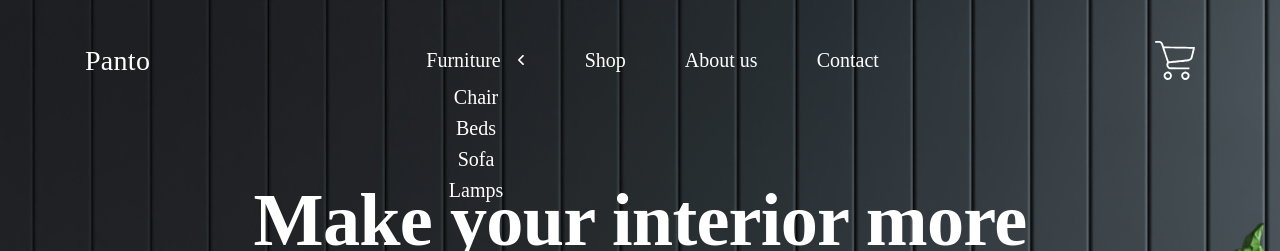
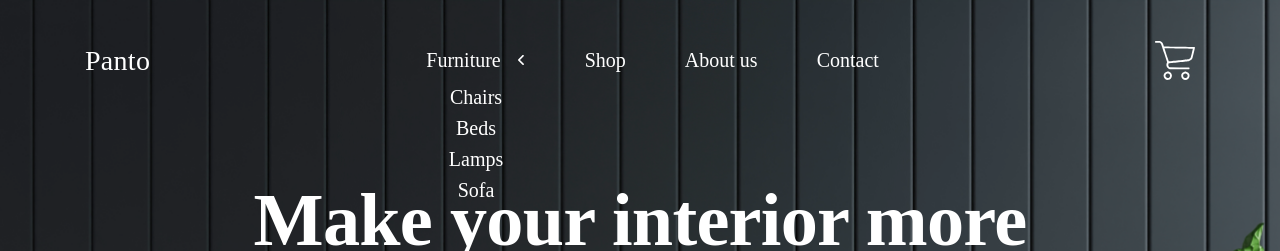
Before and after one commit to BohdanDidukh/furniture, a React (Create React App) app: page / in a window 1280 px wide. Both pictures are taken after a click on the element "Furniture". Shown: the top 251 px of the page. Built offline with nearby package versions, Linux system fonts and the light colour scheme.

Commit message:
Realize navigation and scroll to sections

```diff
--- a/src/components/Advantages/Advantages.module.scss
+++ b/src/components/Advantages/Advantages.module.scss
@@ -2,5 +2,6 @@
 @import "../../assets/styles/main.scss";
 
 .Advantages {
-   padding: rem(300) 0 rem(150) 0;
+   margin-top: rem(200);
+   padding: rem(100) 0 rem(150) 0;
 }
--- a/src/components/Advantages/Advantages.tsx
+++ b/src/components/Advantages/Advantages.tsx
@@ -9,7 +9,7 @@ import styles from "./Advantages.module.scss";
 interface AdvantagesProps {}
 
 const Advantages: FC<AdvantagesProps> = () => (
-  <section className={styles.Advantages}>
+  <section id="about" className={styles.Advantages}>
     <Container>
       <Experience></Experience>
       <Material></Material>
--- a/src/components/DropMenu/DropMenu.tsx
+++ b/src/components/DropMenu/DropMenu.tsx
@@ -1,5 +1,9 @@
-import React, { FC, useState } from "react";
+import React, { FC, MouseEventHandler, useState } from "react";
 import { Link } from "react-router-dom";
+import { useDispatch } from "react-redux";
+
+import { scrollToSection } from "../../utils/scrollUtils";
+import { setActiveFilter } from "../../store/slices/productSlice";
 
 import styles from "./DropMenu.module.scss";
 
@@ -10,6 +14,15 @@ interface DropMenuProps {
 
 const DropMenu: FC<DropMenuProps> = ({ title, items }) => {
   const [isOpen, setIsOpen] = useState(false);
+  const dispatch = useDispatch();
+
+  const handleClick =
+    (category: string, link: string): MouseEventHandler<HTMLAnchorElement> =>
+    (event) => {
+      event.preventDefault();
+      dispatch(setActiveFilter(category));
+      scrollToSection(link);
+    };
 
   const handleToggle = () => {
     setIsOpen(!isOpen);
@@ -50,7 +63,9 @@ const DropMenu: FC<DropMenuProps> = ({ title, items }) => {
       <ul className={styles.DropMenu__items}>
         {items.map(([item, link], index) => (
           <li className={styles.DropMenu__item} key={index}>
-            <Link to={link}>{item}</Link>
+            <a href={link} onClick={handleClick(item, link)}>
+              {item}
+            </a>
           </li>
         ))}
       </ul>
--- a/src/components/FooterNavigation/FooterNavigation.tsx
+++ b/src/components/FooterNavigation/FooterNavigation.tsx
@@ -24,7 +24,7 @@ const FooterNavigation: FC<FooterNavigationProps> = () => {
   ];
 
   return (
-    <div className={styles.FooterNavigation}>
+    <div id="contact" className={styles.FooterNavigation}>
       <CategoryNavigation title="Services" children={services} />
       <CategoryNavigation title="Furniture" children={furniture} />
       <CategoryNavigation title="Follow Us" children={follow} />
--- a/src/components/NavItem/NavItem.tsx
+++ b/src/components/NavItem/NavItem.tsx
@@ -1,19 +1,28 @@
-import React, { FC } from "react";
+import React, { FC, MouseEventHandler } from "react";
 
-import { Link } from "react-router-dom";
+import { scrollToSection } from "../../utils/scrollUtils";
 
 import styles from "./NavItem.module.scss";
-
 interface NavItemProps {
   link: string;
   label: string;
 }
 
+const NavItem: FC<NavItemProps> = ({ link, label }) => {
+  const handleClick =
+    ( link: string): MouseEventHandler<HTMLAnchorElement> =>
+    (event) => {
+      event.preventDefault();
+      scrollToSection(link);
+    };
 
-const NavItem: FC<NavItemProps> = ({ link, label }: NavItemProps) => (
-  <li className={styles.NavItem}>
-    <Link to={link}>{label}</Link>
-  </li>
-);
+  return (
+    <li className={styles.NavItem}>
+      <a href="#" onClick={handleClick(link)}>
+        {label}
+      </a>
+    </li>
+  );
+};
 
 export default NavItem;
--- a/src/components/NavMenu/NavMenu.tsx
+++ b/src/components/NavMenu/NavMenu.tsx
@@ -9,20 +9,19 @@ interface NavMenuProps {}
 
 const NavMenu: FC<NavMenuProps> = () => {
   const items = [
-    ["Chair", "#"],
-    ["Beds", "#"],
-    ["Sofa", "#"],
-    ["Lamps", "#"],
+    ["Chairs", "#shop", "Chair"],
+    ["Beds", "#shop", "Beds"],
+    ["Lamps", "#shop", "Lamps"],
+    ["Sofa", "#shop", "Sofa"],
   ];
 
   return (
     <ul className={styles.NavMenu}>
       <DropMenu title="Furniture" items={items}></DropMenu>
-      <NavItem link="#" label="Shop"></NavItem>
-      <NavItem link="#" label="About us"></NavItem>
-      <NavItem link="#" label="Contact"></NavItem>
+      <NavItem link="#shop" label="Shop"></NavItem>
+      <NavItem link="#about" label="About us" />
+      <NavItem link="#contact" label="Contact" />
     </ul>
   );
 };
-
 export default NavMenu;
--- a/src/components/Shop/Shop.tsx
+++ b/src/components/Shop/Shop.tsx
@@ -12,7 +12,7 @@ interface ShopProps {}
 
 const Shop: FC<ShopProps> = () => {
   return (
-    <section className={styles.Shop}>
+    <section id="shop" className={styles.Shop}>
       <Container>
         <div className={styles.Shop__title}>
           <Title label="Best Selling Product" />
--- a/src/components/common/Header/Header.tsx
+++ b/src/components/common/Header/Header.tsx
@@ -15,8 +15,8 @@ const Header: FC<HeaderProps> = () => {
         <Logo isBlack={false}></Logo>
         <Navigation />
         <div className={styles.Header__buttons}>
+          <ShopingCart />
           <MenuButton />
-          <ShopingCart />
         </div>
       </div>
     </header>
--- /dev/null
+++ b/src/utils/scrollUtils.ts
@@ -0,0 +1,6 @@
+export const scrollToSection = (sectionId: string) => {
+  const target = document.querySelector(sectionId);
+  if (target) {
+    target.scrollIntoView({ behavior: "smooth" });
+  }
+};
```
